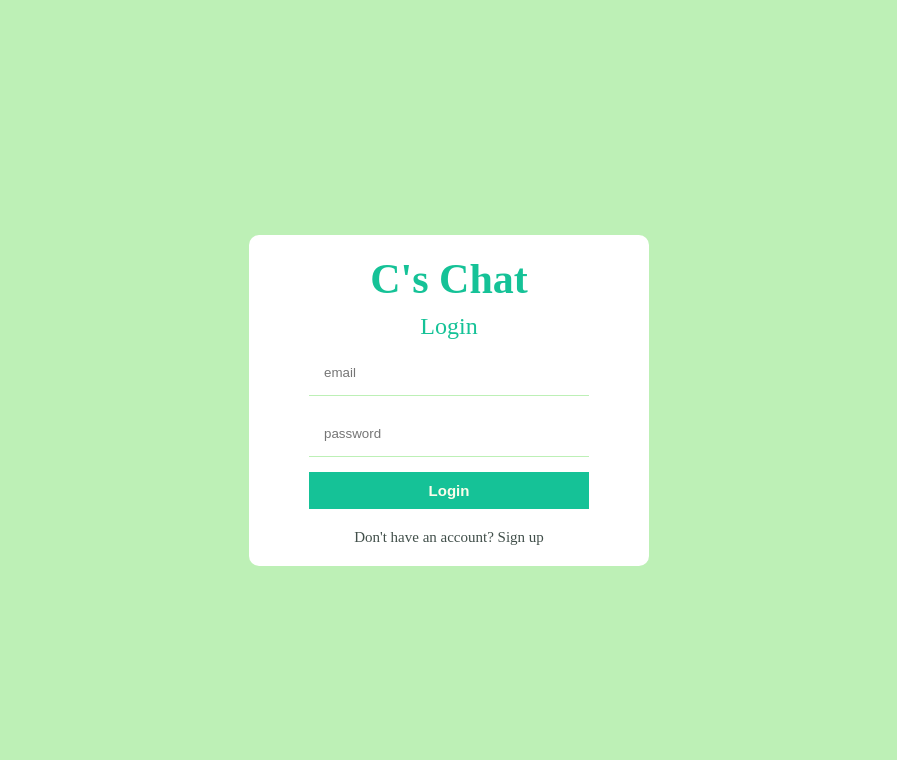
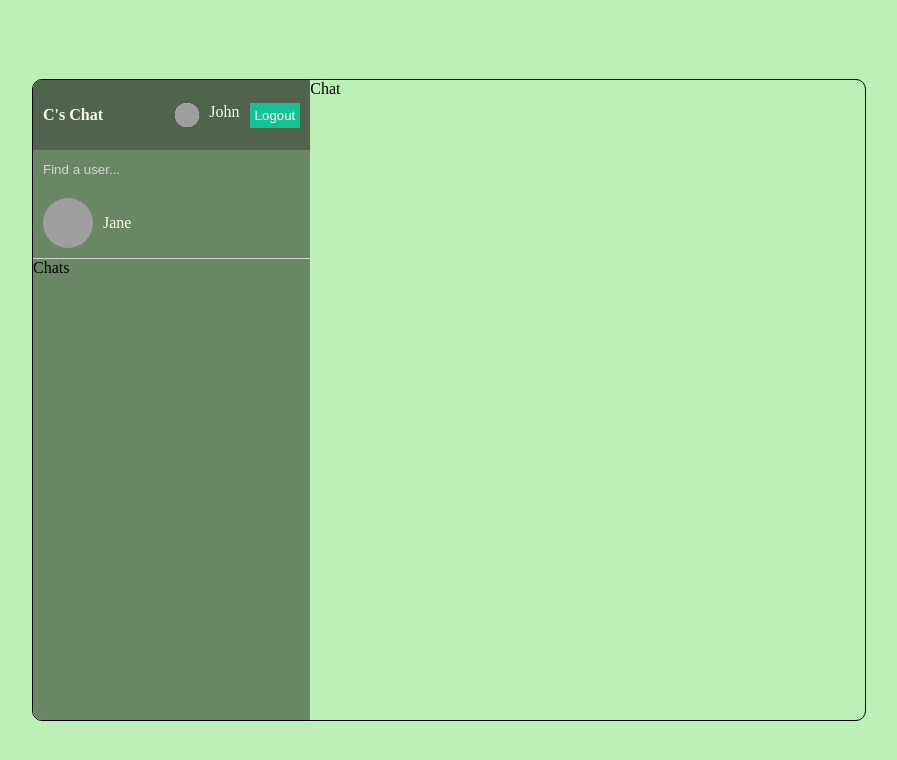
Before and after one commit to chq-ristina/chat_app, a React (Create React App) app: page / in a window 1280 px wide. Shown: the top 760 px of the page, without its empty margins (191-1088 px from the left). Built offline with nearby package versions, Linux system fonts and the light colour scheme; grey boxes are pictures that could not be loaded.

Commit message:
Styled top of sidebar (searching, logo, users you've talked to)

```diff
--- a/src/App.js
+++ b/src/App.js
@@ -1,3 +1,4 @@
+import Home from "./pages/Home";
 import Login from "./pages/Login";
 import Register from "./pages/Register";
 import './style.scss';
@@ -6,7 +7,8 @@ function App() {
   return (
     <>
       {/* <Register/> */}
-      <Login/>
+      {/* <Login/> */}
+      <Home/>
     </>
   );
 }
--- /dev/null
+++ b/src/components/Chat.jsx
@@ -0,0 +1,9 @@
+import React from 'react'
+
+const Chat = () => {
+  return (
+    <div className='chat'>Chat</div>
+  )
+}
+
+export default Chat
--- /dev/null
+++ b/src/components/Chats.jsx
@@ -0,0 +1,9 @@
+import React from 'react'
+
+const Chats = () => {
+  return (
+    <div>Chats</div>
+  )
+}
+
+export default Chats
--- /dev/null
+++ b/src/components/Navbar.jsx
@@ -0,0 +1,16 @@
+import React from 'react'
+
+const Navbar = () => {
+  return (
+    <div className='navbar'>
+      <span className="logo">C's Chat</span>
+      <div className="user">
+        <img src='https://alpha.aeon.co/images/acd6897d-9849-4188-92c6-79dabcbcd518/header_essay-final-gettyimages-685469924.jpg' alt=''/>
+        <span>John</span>
+        <button>Logout</button>
+      </div>
+    </div>
+  )
+}
+
+export default Navbar
--- /dev/null
+++ b/src/components/Search.jsx
@@ -0,0 +1,21 @@
+import React from 'react'
+
+const Search = () => {
+  return (
+    <div className='search'>
+      <div className="searchForm">
+        <input type="text" placeholder='Find a user...'/>
+      </div>
+      <div className="userChat">
+        <img src='https://alpha.aeon.co/images/acd6897d-9849-4188-92c6-79dabcbcd518/header_essay-final-gettyimages-685469924.jpg' alt=''/>
+        <div className="userChatInfo">
+          <span>
+            Jane
+          </span>
+        </div>
+      </div>
+    </div>
+  )
+}
+
+export default Search
--- /dev/null
+++ b/src/components/Sidebar.jsx
@@ -0,0 +1,16 @@
+import React from 'react';
+import Navbar from './Navbar';
+import Search from './Search';
+import Chats from './Chats';
+
+const Sidebar = () => {
+  return (
+    <div className='sidebar'>
+      <Navbar/>
+      <Search/>
+      <Chats/>
+    </div>
+  )
+}
+
+export default Sidebar
--- a/src/pages/Home.jsx
+++ b/src/pages/Home.jsx
@@ -0,0 +1,17 @@
+import React from 'react'
+import Sidebar from '../components/Sidebar';
+import Chat from '../components/Chat';
+
+const Home = () => {
+  return (
+    <div className='home'>
+        <div className="container">
+            <Sidebar/>
+            <Chat/>
+
+        </div>
+    </div>
+  )
+}
+
+export default Home
--- a/src/style.scss
+++ b/src/style.scss
@@ -1,10 +1,19 @@
+:root{
+    --backgroundColor: #bdf0b6;
+    --logoColor: #15c297;
+    --textColor: #fcfceb;
+    --frontPage: #414f4a;
+    --sideBar: #698765;
+    --topSideBar: #4f634d;
+}
+
 *{
     padding: 0;
     margin: 0;
 }
 
 .form-container{
-    background-color: #bdf0b6;
+    background-color: var(--backgroundColor);
     height: 100vh;
     display: flex;
     align-items: center;
@@ -20,13 +29,13 @@
         align-items: center;
 
         .logo{
-            color: #15c297;
+            color: var(--logoColor);
             font-weight: bold;
             font-size: 42px;
         }
 
         .title{
-            color: #15c297;
+            color: var(--logoColor);
             font-size: 24px;
         }
 
@@ -39,12 +48,12 @@
                 padding: 15px;
                 border:none;
                 width: 250px;
-                border-bottom: 1px solid #bdf0b6;
+                border-bottom: 1px solid var(--backgroundColor);
             }
 
             button{
-                background-color: #15c297;
-                color: #fcfceb;
+                background-color: var(--logoColor);
+                color: var(--textColor);
                 padding: 10px;
                 font-weight: bold;
                 font-size: 15px;
@@ -56,7 +65,7 @@
                 display: flex;
                 align-items: center;
                 gap: 10px;
-                color:#414f4a;
+                color:var(--frontPage);
                 font-size: 15px;
                 cursor: pointer;
 
@@ -68,7 +77,106 @@
         p{
             font-size: 15px;
             margin-top: 10px;
-            color: #414f4a;
+            color: var(--frontPage);
         }
     }
 }
+
+.home{
+    background-color: var(--backgroundColor);
+    height: 100vh;
+    display: flex;
+    align-items: center;
+    justify-content: center;
+
+    .container{
+        border: 1px solid black;
+        border-radius: 10px;
+        width: 65%;
+        height: 80%;
+        display: flex;
+        overflow: hidden;
+
+        .sidebar{
+            flex: 1;
+            background-color: var(--sideBar);
+
+            .navbar{
+                display: flex;
+                align-items: center;
+                background-color: var(--topSideBar);
+                height: 50px;
+                padding: 10px;
+                justify-content: space-between;
+                color: var(--textColor);
+
+                .logo{
+                    font-weight: bold;
+                }
+
+                .user{
+                    display: flex;
+                    gap: 10px;
+
+                    img{
+                        background-color: var(--textColor);
+                        height: 24px;
+                        width: 24px;
+                        border-radius: 50%;
+                        object-fit: cover;
+                    }
+
+                    button{
+                        background-color: var(--logoColor);
+                        color: var(--textColor);
+                        font-size: 14 px;
+                        border: none;
+                        cursor: pointer;
+                        padding: 5px;
+                    }
+                }
+            }
+
+            .search{
+                border-bottom: 1px solid lightgrey;
+
+                .searchForm{
+                    padding: 10px;
+                    input{
+                       background-color: transparent;
+                       border:none;
+                       color: var(--textColor);
+                       outline:none;
+
+                    &::placeholder{
+                        color: lightgrey;
+                    }
+                    }
+                }
+            }
+
+            .userChat{
+                padding: 10px;
+                display: flex;
+                align-items: center;
+                gap: 10px;
+                color: var(--textColor);
+                cursor: pointer;
+
+                &:hover{
+                    background-color: var(--topSideBar) ;
+                }
+                img{
+                    width: 50px;
+                    height: 50px;
+                    border-radius: 50%;
+                    object-fit: cover ;
+                }
+            }
+        }
+
+        .chat{
+            flex: 2;
+        }
+    }
+}
```
Also changed, not shown: src/components/Input.jsx (added, +9 -0 lines), src/components/Message.jsx (added, +9 -0 lines).
